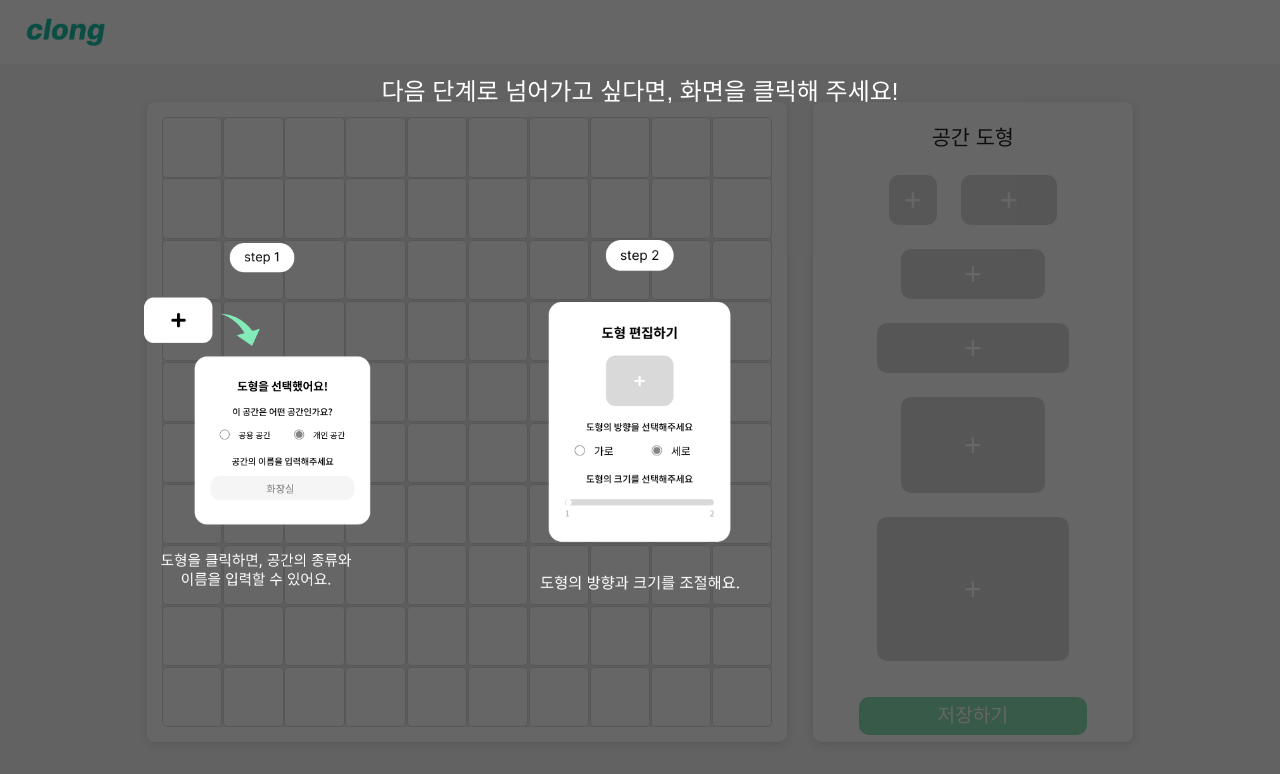
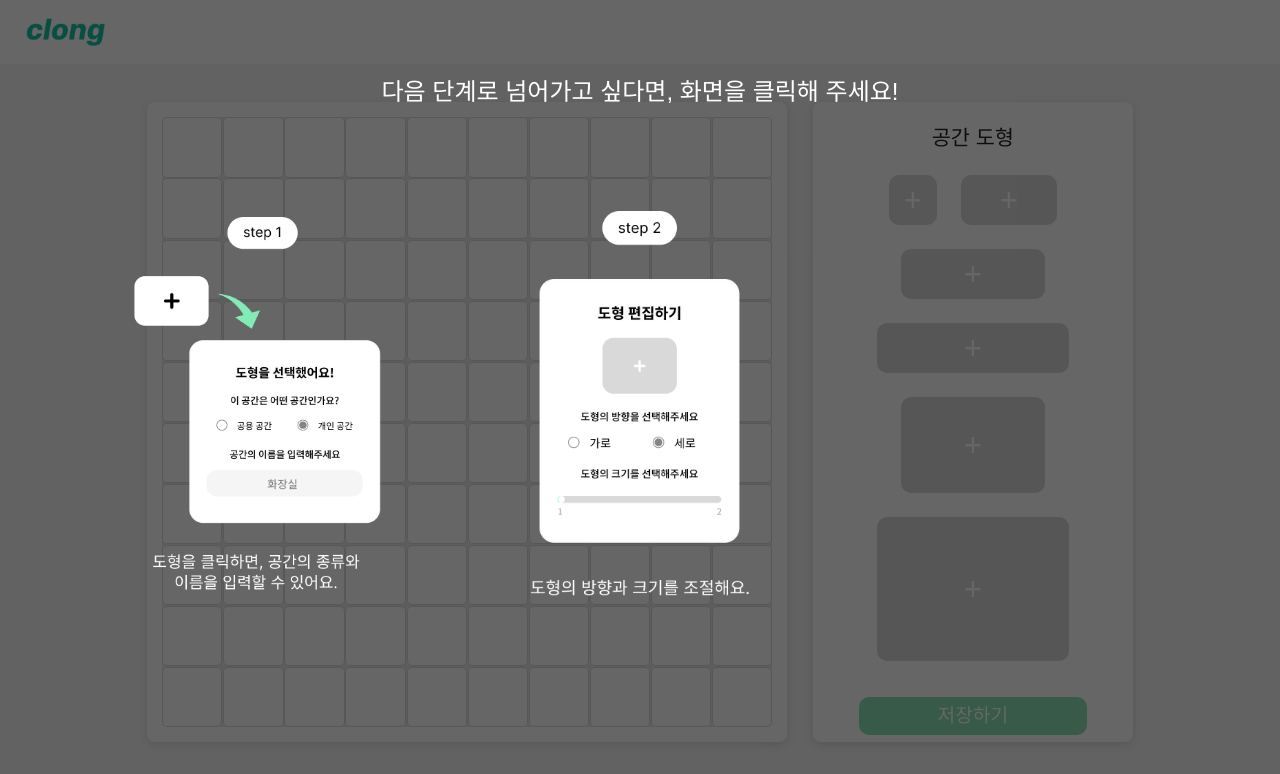
Before and after one commit to Co-sol/clong_front, a React (Vite) app: page /tutorial in a window 1280 px wide. Both pictures are taken after a click on the element 192 px from the left and 147 px from the top of the page. Shown: the top 774 px of the page. Built offline with nearby package versions, Linux system fonts and the light colour scheme; a web font is replaced by a local one.

Commit message:
design: 튜토리얼 이미지 위치 조정

```diff
--- a/src/pages/CreatePages/TutorialPage.jsx
+++ b/src/pages/CreatePages/TutorialPage.jsx
@@ -97,7 +97,7 @@ const TutorialPage = () => {
           justifyContent: "space-between",
           alignItems: "center",
           width: "90%",
-          // height: "250px",
+          height: "330px",
           zIndex: 1100,
           pointerEvents: "none",
         }}
@@ -107,7 +107,7 @@ const TutorialPage = () => {
           style={{
             flex: "1",
             textAlign: "center",
-            height: "100%",
+
             display: "flex",
             alignItems: "center",
             justifyContent: "center",
@@ -119,9 +119,11 @@ const TutorialPage = () => {
               alt="Step 1"
               style={{
                 width: "100%",
-                maxWidth: "230px",
+
+                maxWidth: "250px",
                 height: "auto",
                 objectFit: "contain",
+                backgroundColor: "transparent",
               }}
             />
           )}
@@ -132,7 +134,6 @@ const TutorialPage = () => {
           style={{
             flex: "1",
             textAlign: "center",
-            height: "100%",
             display: "flex",
             alignItems: "center",
             justifyContent: "center",
@@ -143,10 +144,12 @@ const TutorialPage = () => {
               src="/assets/step2.png"
               alt="Step 2"
               style={{
-                width: "100%",
-                maxWidth: "200px",
+                width: "90%",
+
+                maxWidth: "220px",
                 height: "auto",
                 objectFit: "contain",
+                backgroundColor: "transparent",
               }}
             />
           )}
@@ -157,7 +160,7 @@ const TutorialPage = () => {
           style={{
             flex: "1",
             textAlign: "center",
-            height: "100%",
+
             display: "flex",
             alignItems: "center",
             justifyContent: "center",
@@ -169,9 +172,11 @@ const TutorialPage = () => {
               alt="Step 3"
               style={{
                 width: "100%",
+
                 maxWidth: "215px",
                 height: "auto",
                 objectFit: "contain",
+                backgroundColor: "transparent",
               }}
             />
           )}
```
